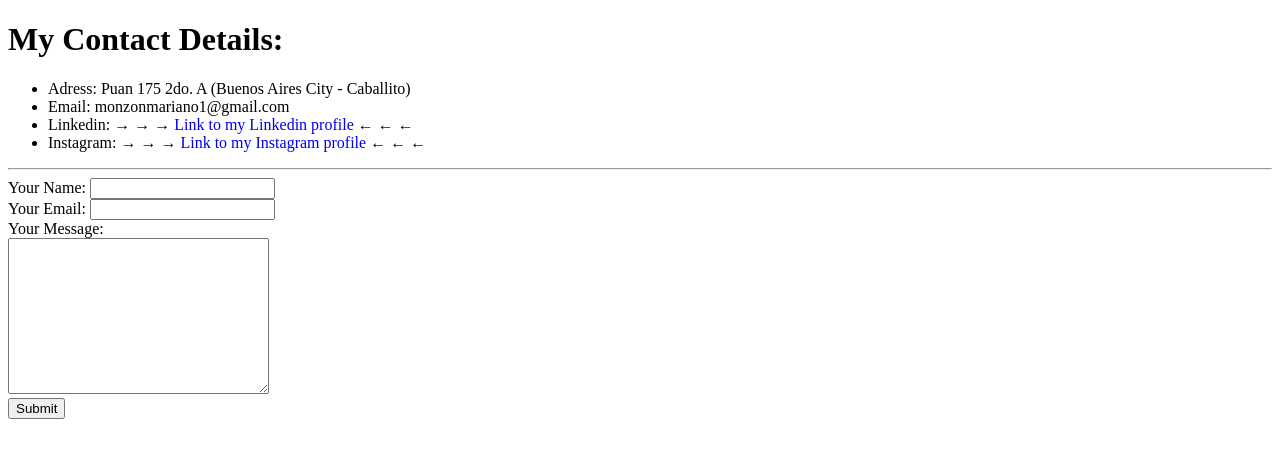
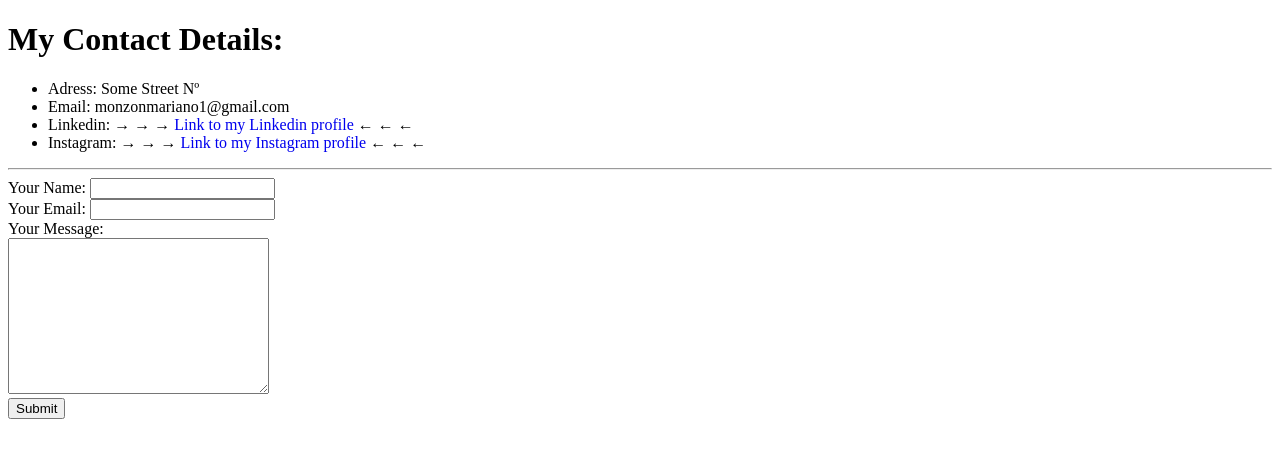
Before and after one commit to this-site-cant-be-reached/resume, a plain HTML site: page contact-me.html in a window 1280 px wide. Drawn offline with Linux system fonts and the light colour scheme.

Commit message:
Add files via upload

```diff
--- a/contact-me.html
+++ b/contact-me.html
@@ -10,7 +10,7 @@
 <body>
     <h1>My Contact Details: </h1>
     <ul>
-        <li>Adress: Puan 175 2do. A (Buenos Aires City - Caballito)</li>
+        <li>Adress: Some Street Nº</li>
         <li>Email: monzonmariano1@gmail.com </li>
         <li>Linkedin: <strong>→ → → </strong><a href="https://www.linkedin.com/in/marianodavidmonzon/"
                 style="text-decoration: none;" target="_blank">Link
```
